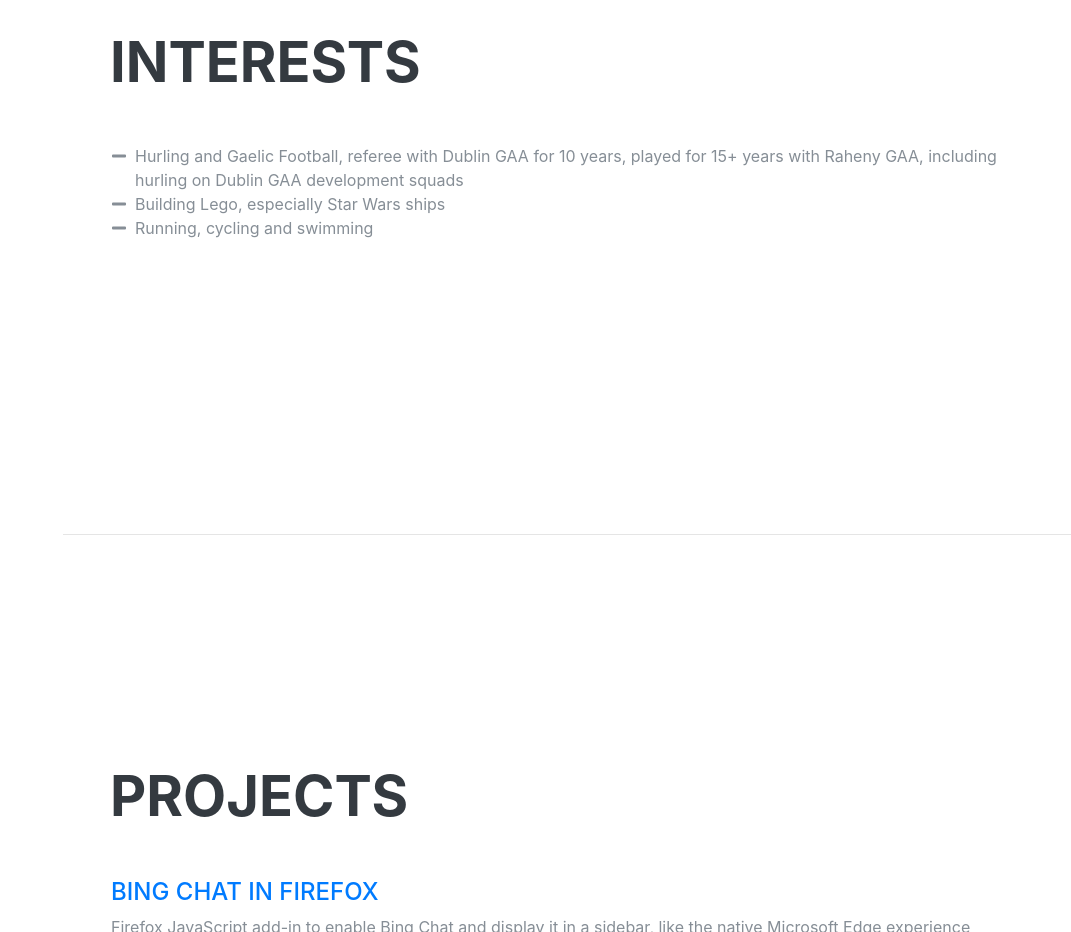
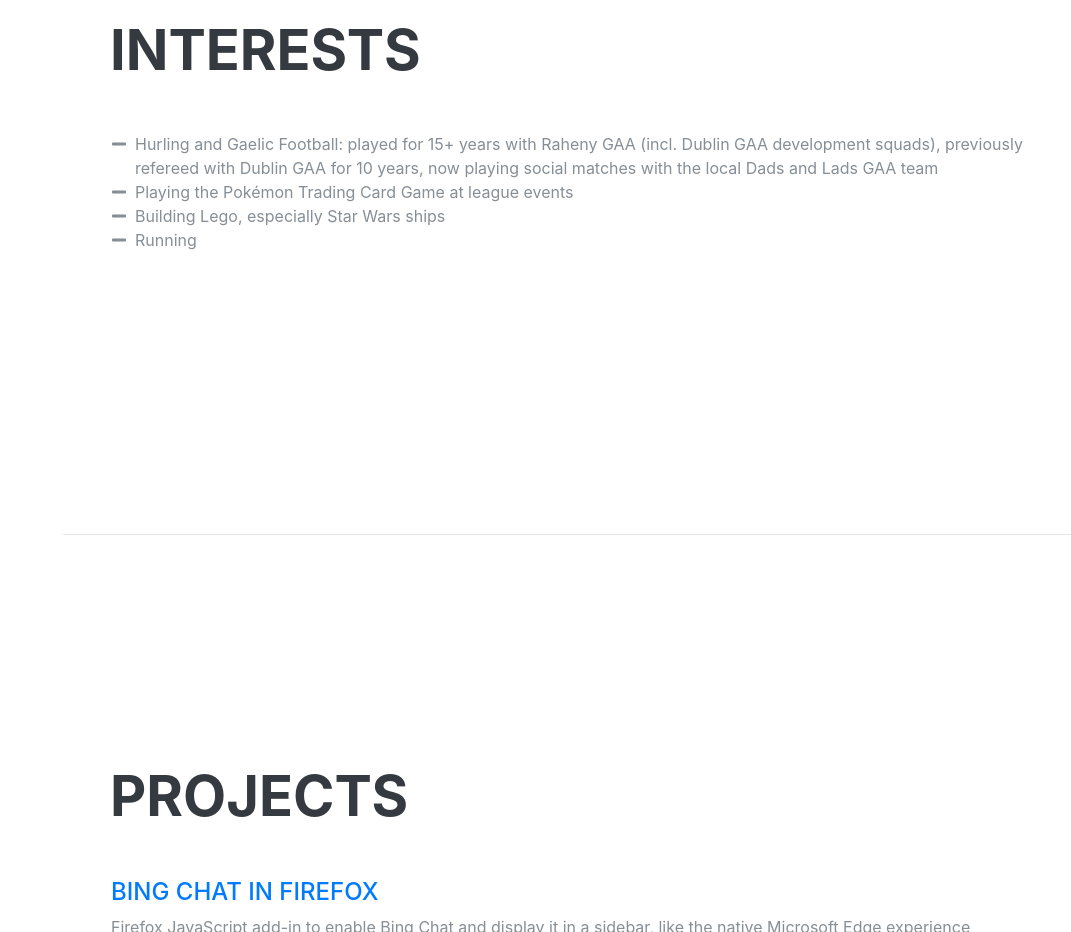
Before and after one commit to IKavanagh/ikavanagh.github.io, a plain HTML site: page index.html in a window 1280 px wide. Shown: the part 7040-7972 px from the top of the page, without its empty margins (209-1280 px from the left). Drawn offline with nearby package versions, Linux system fonts and the light colour scheme; a web font is replaced by a local one.

Commit message:
Update Interests section to match CV (#4)

```diff
--- a/index.html
+++ b/index.html
@@ -775,8 +775,13 @@
                 <ul class="fa-ul mb-0">
                     <li>
                         <i class="fa-li fa fa-minus"></i>
-                        Hurling and Gaelic Football, referee with Dublin GAA for 10 years, played for 15+ years with
-                        Raheny GAA, including hurling on Dublin GAA development squads
+                        Hurling and Gaelic Football: played for 15+ years with Raheny GAA (incl. Dublin GAA development
+                        squads), previously refereed with Dublin GAA for 10 years, now playing social matches with the
+                        local Dads and Lads GAA team
+                    </li>
+                    <li>
+                        <i class="fa-li fa fa-minus"></i>
+                        Playing the Pokémon Trading Card Game at league events
                     </li>
                     <li>
                         <i class="fa-li fa fa-minus"></i>
@@ -784,7 +789,7 @@
                     </li>
                     <li>
                         <i class="fa-li fa fa-minus"></i>
-                        Running, cycling and swimming
+                        Running
                     </li>
                 </ul>
             </div>
```
